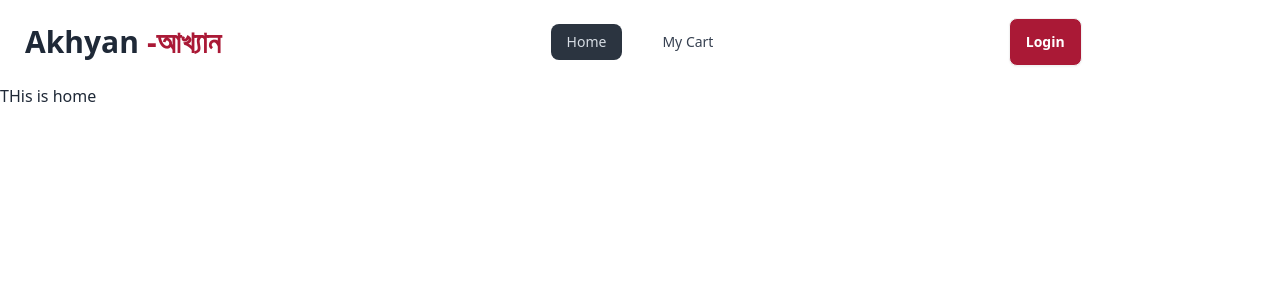
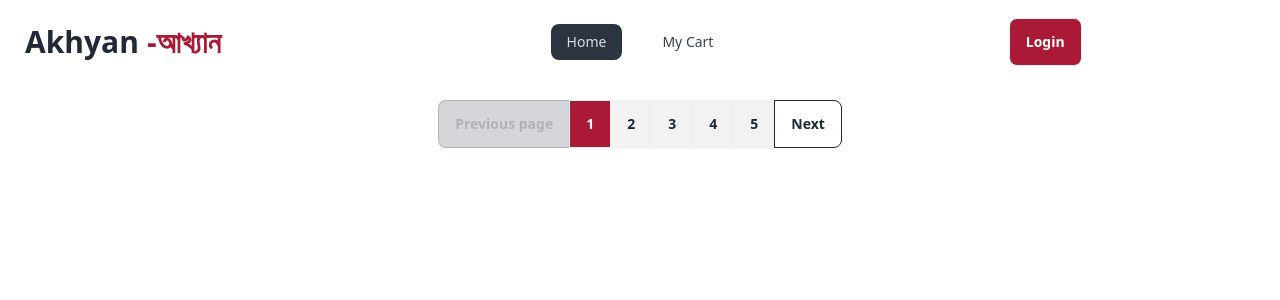
Before and after one commit to mdnazmulnhasan/client, a React (Vite) app: page / in a window 1280 px wide. Shown: the top 300 px of the page. Built offline with nearby package versions, Linux system fonts and the light colour scheme; no server answers.

Commit message:
pagination design done

```diff
--- /dev/null
+++ b/src/component/Books.jsx
@@ -0,0 +1,49 @@
+import { useState } from "react";
+
+
+const Books = () => {
+
+
+    const [currentPage, setCurrentPage] = useState(1);
+    const [limit, setLimit] = useState(9);
+    const countLoading = false;
+
+const totalBooksLength  = 40;
+
+    const pagesNumber = !countLoading && Math.ceil(totalBooksLength / limit);
+    const skip = limit * (currentPage - 1);
+
+    return (
+        <div>
+            <div className="join flex justify-center items-center mx-auto mt-4">
+                <button
+                    disabled={currentPage === 1}
+                    onClick={() => setCurrentPage(currentPage - 1)}
+                    className="join-item btn btn-outline"
+                >
+                    Previous page
+                </button>
+
+                {Array.from({ length: pagesNumber }, (_, idx) => (
+                    <button
+                        key={idx}
+                        onClick={() => setCurrentPage(idx + 1)}
+                        className={idx + 1 === currentPage ? "join-item btn bg-[#aa1936] hover:bg-[#aa1936] text-white" : "join-item btn hover:bg-[#aa1936] hover:text-white"}
+                    >
+                        {idx + 1}
+                    </button>
+                ))}
+
+                <button
+                    disabled={currentPage === pagesNumber}
+                    onClick={() => setCurrentPage(currentPage + 1)}
+                    className="join-item btn btn-outline"
+                >
+                    Next
+                </button>
+            </div>
+        </div>
+    );
+};
+
+export default Books;
--- a/src/page/Home.jsx
+++ b/src/page/Home.jsx
@@ -1,9 +1,10 @@
+import Books from "../component/Books";
 
 
 const Home = () => {
     return (
         <div>
-           THis is home
+          <Books/>
         </div>
     );
 };
```
